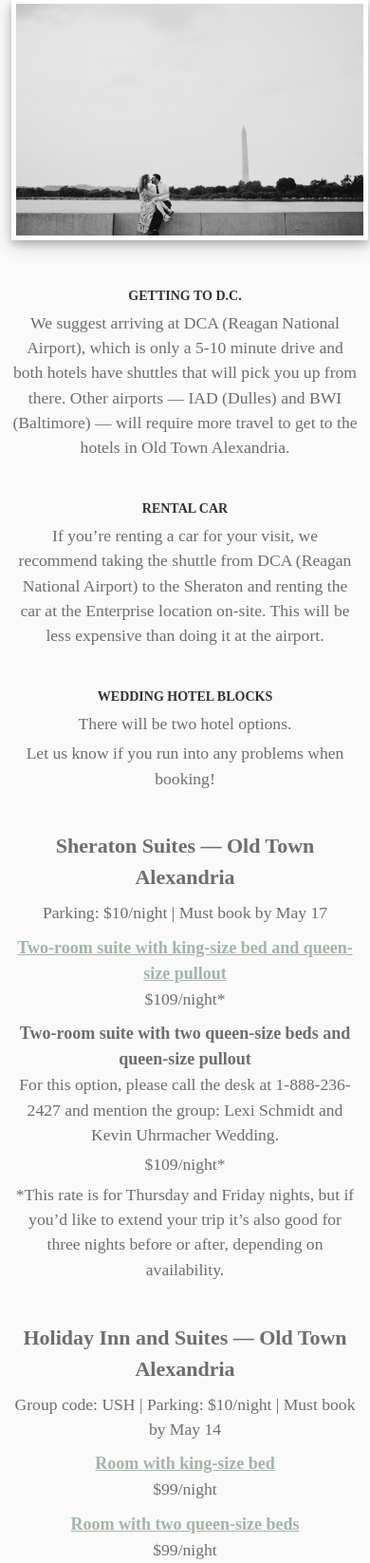
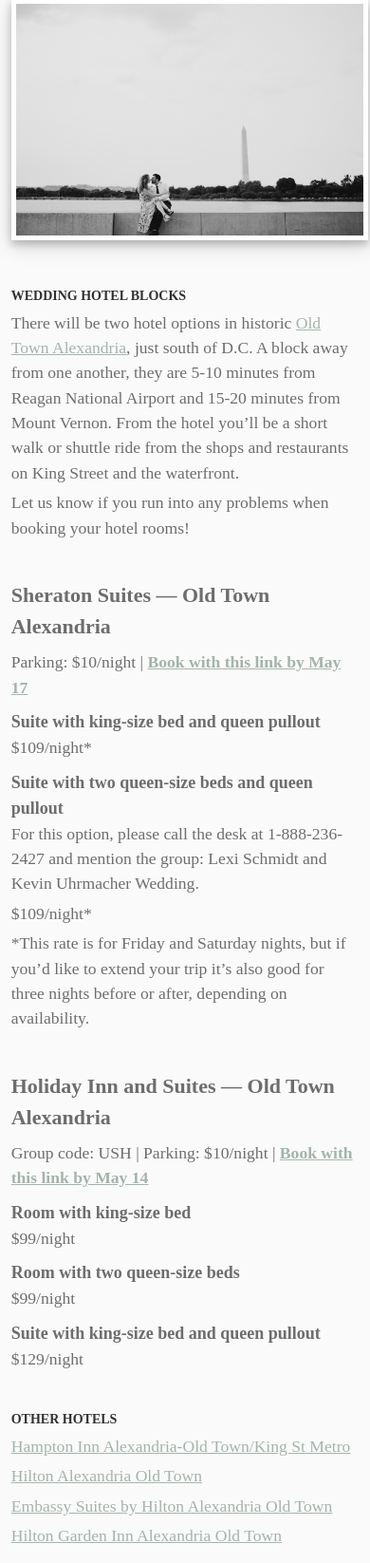
Before and after one commit to kevinuhrmacher/wedding-website, a PHP site: page /hotel.html in a window 390 px wide; the page is wider, and only the part inside the window is pictured. Shown: the part 458-2104 px from the top of that part at 95% size. Run offline with PHP 8.4, Linux system fonts and the light colour scheme; some web fonts are replaced.

Commit message:
hotel page

```diff
--- a/_site/assets/css/style.css
+++ b/_site/assets/css/style.css
@@ -419,6 +419,9 @@ footer a:hover {
     margin: 0 auto; } }
 /* Mobile Landscape Size to Tablet Portrait (devices and browsers) */
 /* Mobile Portrait Size to Mobile Landscape Size (devices and browsers) */
+#main_content img {
+  border: 5px solid white;
+  box-shadow: 0 4px 8px 0 rgba(0, 0, 0, 0.2), 0 6px 20px 0 rgba(0, 0, 0, 0.17); }
 #main_content p {
   font-size: 1.1em; }
 
@@ -488,6 +491,6 @@ p {
   font-family: "adobe-caslon-pro", serif;
   margin-bottom: 5px; }
 
-#main_content img {
-  border: 5px solid white;
-  box-shadow: 0 4px 8px 0 rgba(0, 0, 0, 0.2), 0 6px 20px 0 rgba(0, 0, 0, 0.17); }
+@media screen and (max-width: 600px) {
+  body #main_content {
+    text-align: left; } }
--- a/_site/hotel.html
+++ b/_site/hotel.html
@@ -47,44 +47,38 @@
         <section id="main_content">
           <p><img src="../assets/images/IMG_6671.jpg" alt="Tidal Basin (BW)" /></p>
 
-<h4 id="getting-to-dc">Getting to D.C.</h4>
-<p>We suggest arriving at DCA (Reagan National Airport), which is only a 5-10 minute drive and both hotels have shuttles that will pick you up from there. Other airports — IAD (Dulles) and BWI (Baltimore) — will require more travel to get to the hotels in Old Town Alexandria.</p>
+<h4 id="wedding-hotel-blocks">Wedding hotel blocks</h4>
+<p>There will be two hotel options in historic <a href="https://www.visitalexandriava.com/old-town-alexandria/">Old Town Alexandria</a>, just south of D.C. A block away from one another, they are 5-10 minutes from Reagan National Airport and 15-20 minutes from Mount Vernon. From the hotel you’ll be a short walk or shuttle ride from the shops and restaurants on King Street and the waterfront.</p>
 
-<h4 id="rental-car">Rental car</h4>
-<p>If you’re renting a car for your visit, we recommend taking the shuttle from DCA (Reagan National Airport) to the Sheraton and renting the car at the Enterprise location on-site. This will be less expensive than doing it at the airport.</p>
-
-<h4 id="wedding-hotel-blocks">Wedding hotel blocks</h4>
-<p>There will be two hotel options.</p>
-
-<p>Let us know if you run into any problems when booking!</p>
+<p>Let us know if you run into any problems when booking your hotel rooms!</p>
 
 <p> </p>
 
 <h2 id="sheraton-suites--old-town-alexandria">Sheraton Suites — Old Town Alexandria</h2>
-<p>Parking: $10/night | Must book by May 17</p>
+<p>Parking: $10/night | <a href="https://www.marriott.com/event-reservations/reservation-link.mi?id=1543516969667&amp;key=GRP&amp;app=resvlink"><strong>Book with this link by May 17</strong></a></p>
 
-<h3 id="two-room-suite-with-king-size-bed-and-queen-size-pullout"><a href="https://www.marriott.com/event-reservations/reservation-link.mi?id=1543516969667&amp;key=GRP&amp;app=resvlink">Two-room suite with king-size bed and queen-size pullout</a></h3>
+<h3 id="suite-with-king-size-bed-and-queen-pullout">Suite with king-size bed and queen pullout</h3>
 <p>$109/night*</p>
 
-<h3 id="two-room-suite-with-two-queen-size-beds-and-queen-size-pullout">Two-room suite with two queen-size beds and queen-size pullout</h3>
+<h3 id="suite-with-two-queen-size-beds-and-queen-pullout">Suite with two queen-size beds and queen pullout</h3>
 <p>For this option, please call the desk at 1-888-236-2427 and mention the group: Lexi Schmidt and Kevin Uhrmacher Wedding.</p>
 
 <p>$109/night*</p>
 
-<p>*This rate is for Thursday and Friday nights, but if you’d like to extend your trip it’s also good for three nights before or after, depending on availability.</p>
+<p>*This rate is for Friday and Saturday nights, but if you’d like to extend your trip it’s also good for three nights before or after, depending on availability.</p>
 
 <p> </p>
 
 <h2 id="holiday-inn-and-suites--old-town-alexandria">Holiday Inn and Suites — Old Town Alexandria</h2>
-<p>Group code: USH | Parking: $10/night | Must book by May 14</p>
+<p>Group code: USH | Parking: $10/night | <a href="https://www.holidayinn.com/redirect?path=rates&amp;brandCode=HI&amp;localeCode=en&amp;regionCode=1&amp;hotelCode=axehd&amp;checkInDate=14&amp;checkInMonthYear=052019&amp;checkOutDate=16&amp;checkOutMonthYear=052019&amp;_PMID=99801505&amp;GPC=USH&amp;viewfullsite=true"><strong>Book with this link by May 14</strong></a></p>
 
-<h3 id="room-with-king-size-bed"><a href="https://www.holidayinn.com/redirect?path=rates&amp;brandCode=HI&amp;localeCode=en&amp;regionCode=1&amp;hotelCode=axehd&amp;checkInDate=14&amp;checkInMonthYear=052019&amp;checkOutDate=16&amp;checkOutMonthYear=052019&amp;_PMID=99801505&amp;GPC=USH&amp;viewfullsite=true">Room with king-size bed</a></h3>
+<h3 id="room-with-king-size-bed">Room with king-size bed</h3>
 <p>$99/night</p>
 
-<h3 id="room-with-two-queen-size-beds"><a href="https://www.holidayinn.com/redirect?path=rates&amp;brandCode=HI&amp;localeCode=en&amp;regionCode=1&amp;hotelCode=axehd&amp;checkInDate=14&amp;checkInMonthYear=052019&amp;checkOutDate=16&amp;checkOutMonthYear=052019&amp;_PMID=99801505&amp;GPC=USH&amp;viewfullsite=true">Room with two queen-size beds</a></h3>
+<h3 id="room-with-two-queen-size-beds">Room with two queen-size beds</h3>
 <p>$99/night</p>
 
-<h3 id="suite-with-king-size-bed-and-queen-size-pullout"><a href="https://www.holidayinn.com/redirect?path=rates&amp;brandCode=HI&amp;localeCode=en&amp;regionCode=1&amp;hotelCode=axehd&amp;checkInDate=14&amp;checkInMonthYear=052019&amp;checkOutDate=16&amp;checkOutMonthYear=052019&amp;_PMID=99801505&amp;GPC=USH&amp;viewfullsite=true">Suite with king-size bed and queen-size pullout</a></h3>
+<h3 id="suite-with-king-size-bed-and-queen-pullout-1">Suite with king-size bed and queen pullout</h3>
 <p>$129/night</p>
 
 <!--Once you’ve booked your hotel, check out our suggestions for [things to do while you’re visiting D.C.](LINK)-->
@@ -95,13 +89,23 @@
 
 <p><a href="https://www3.hilton.com/en/hotels/virginia/hilton-alexandria-old-town-DCAOTHF/index.html">Hilton Alexandria Old Town</a></p>
 
+<p><a href="https://embassysuites3.hilton.com/en/hotels/virginia/embassy-suites-by-hilton-alexandria-old-town-WASOTES/index.html">Embassy Suites by Hilton Alexandria Old Town</a></p>
+
+<p><a href="https://hiltongardeninn3.hilton.com/en/hotels/virginia/hilton-garden-inn-alexandria-old-town-king-st-metro-DCAOLGI/index.html">Hilton Garden Inn Alexandria Old Town</a></p>
+
 <p> </p>
 
-<iframe src="https://www.google.com/maps/d/embed?mid=16dVJCFVTjAuBB9VuNTo0ey6SqtQ5lQcI&amp;hl=en" width="640" height="480"></iframe>
+<iframe src="https://www.google.com/maps/d/u/0/embed?mid=16dVJCFVTjAuBB9VuNTo0ey6SqtQ5lQcI" width="640" height="480"></iframe>
+
+<h4 id="flying-to-dc">Flying to D.C.</h4>
+<p>We suggest arriving at Reagan National Airport (DCA), which is a 5-10 minute drive. Both hotels have shuttles from there. Other airports — Dulles (IAD) and Baltimore (BWI) — will require considerably more travel to get to Old Town.</p>
+
+<h4 id="rental-car">Rental car</h4>
+<p>If you’re renting a car for your visit, we recommend taking the shuttle from DCA (Reagan National Airport) to the Sheraton and renting the car at the Enterprise location on-site. This will be less expensive than doing it at the airport.</p>
 
 <h4 id="a-note-on-the-metro">A note on the Metro</h4>
 
-<p>You’re going to get the real D.C. experience in that D.C.’s train, the Metro, <a href="https://www.washingtonpost.com/local/trafficandcommuting/metro-wants-to-rebuild-20-station-platforms-in-three-years-creating-safetrack-like-disruptions/2018/05/07/f7c19dcc-5164-11e8-abd8-265bd07a9859_story.html">will not be operating quite as we’d hoped</a> during the wedding weekend. Right now it looks like your best bet is to take the Yellow or Blue Line to the Airport and then take the hotel shuttle from there. Uber, Lyft and water taxi are also good options.</p>
+<p>Unfortunately, the Metro <a href="https://www.washingtonpost.com/local/trafficandcommuting/metro-wants-to-rebuild-20-station-platforms-in-three-years-creating-safetrack-like-disruptions/2018/05/07/f7c19dcc-5164-11e8-abd8-265bd07a9859_story.html">will not be operating quite as we’d hoped</a> during the wedding weekend. Your best bet to get to D.C. is probably to take the hotel shuttle to Reagan National Airport and get on the Yellow or Blue Line there.</p>
 
 
         </section>
```
Also changed, not shown: assets/css/style.scss (+13 -8 lines), hotel.md (+24 -21 lines).
